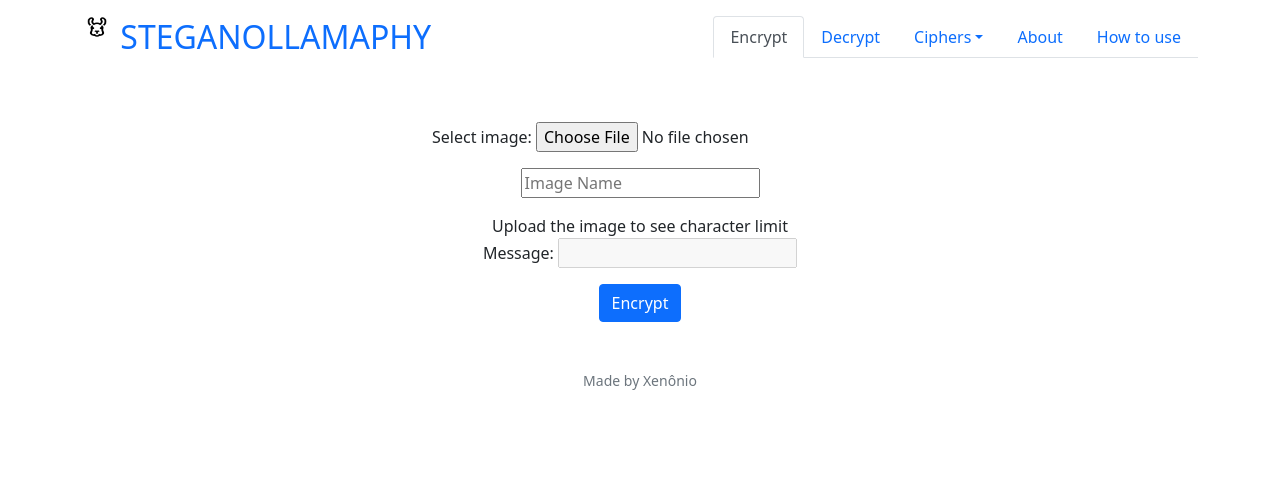
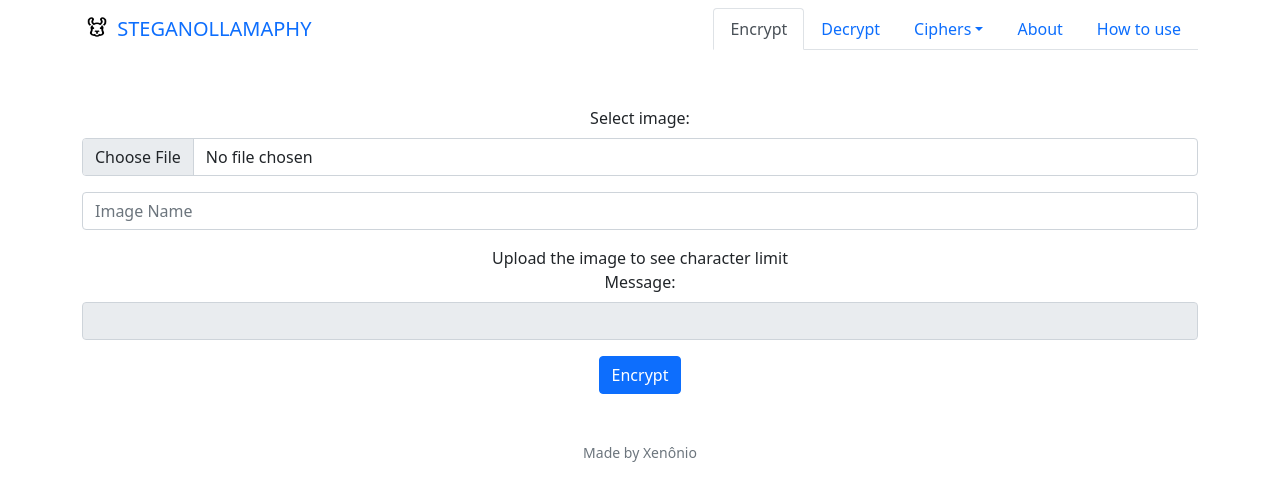
Before and after one commit to Xennonio/steganollamaphy, a Flask app: page /encrypt in a window 1280 px wide. Shown: the top 501 px of the page. Run offline with Flask 3, Linux system fonts and the light colour scheme; some libraries are stand-ins or nearby versions.

Commit message:
hotfix layout

```diff
--- a/static/styles.css
+++ /dev/null
@@ -1,23 +0,0 @@
-/* Size for brand */
-nav .navbar-brand
-{
-    font-size: xx-large;
-}
-
-/* Colors for brand */
-nav .navbar-brand .blue
-{
-    color: #537fbe;
-}
-nav .navbar-brand .red
-{
-    color: #ea433b;
-}
-nav .navbar-brand .yellow
-{
-    color: #f5b82e;
-}
-nav .navbar-brand .green
-{
-    color: #2e944b;
-}
--- a/templates/ciphers.html
+++ b/templates/ciphers.html
@@ -5,7 +5,7 @@
 {% endblock %}
 
 {% block main %}
-<div class="row">
+  <div class="row">
     <div class="col-4">
       <nav id="navbar-example3" class="h-100 flex-column align-items-stretch pe-4 border-end">
         <nav class="nav nav-pills flex-column">
--- a/templates/encrypt.html
+++ b/templates/encrypt.html
@@ -7,16 +7,16 @@
 {% block main %}
     <form action="/encrypt" method="post" enctype="multipart/form-data">
         <div class="mb-3">
-            <label for="img">Select image:</label>
-            <input type="file" id="img" name="img" accept="image/*" required>
+            <label for="img" class="form-label">Select image:</label>
+            <input type="file" id="img" name="img" accept="image/*" required class="form-control">
         </div>
         <div class="mb-3">
-            <input autocomplete="off" type="text" id="filename" name="filename" placeholder="Image Name" required>
+            <input autocomplete="off" type="text" id="filename" name="filename" placeholder="Image Name" required class="form-control">
         </div>
         <span id="charCount">Upload the image to see character limit</span>
         <div class="mb-3">
-            <label for="msg">Message:</label>
-            <input autocomplete="off" type="text" id="msg" name="msg" disabled required>
+            <label for="msg" class="form-label">Message:</label>
+            <input autocomplete="off" type="text" id="msg" name="msg" disabled required class="form-control">
 
             <script>
                 const fileInput = document.getElementById('img');
```
Also changed, not shown: templates/decrypt.html (+5 -3 lines).
